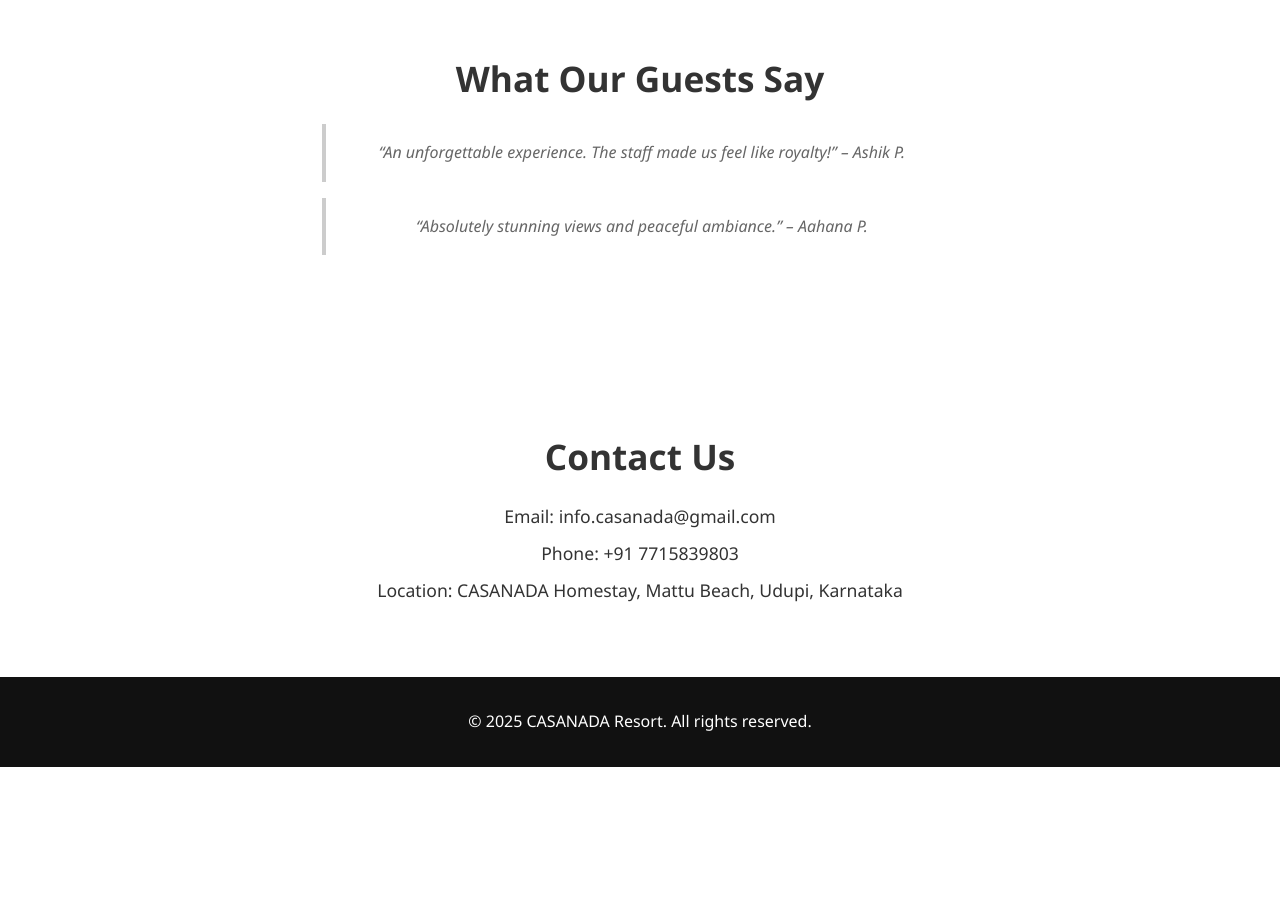
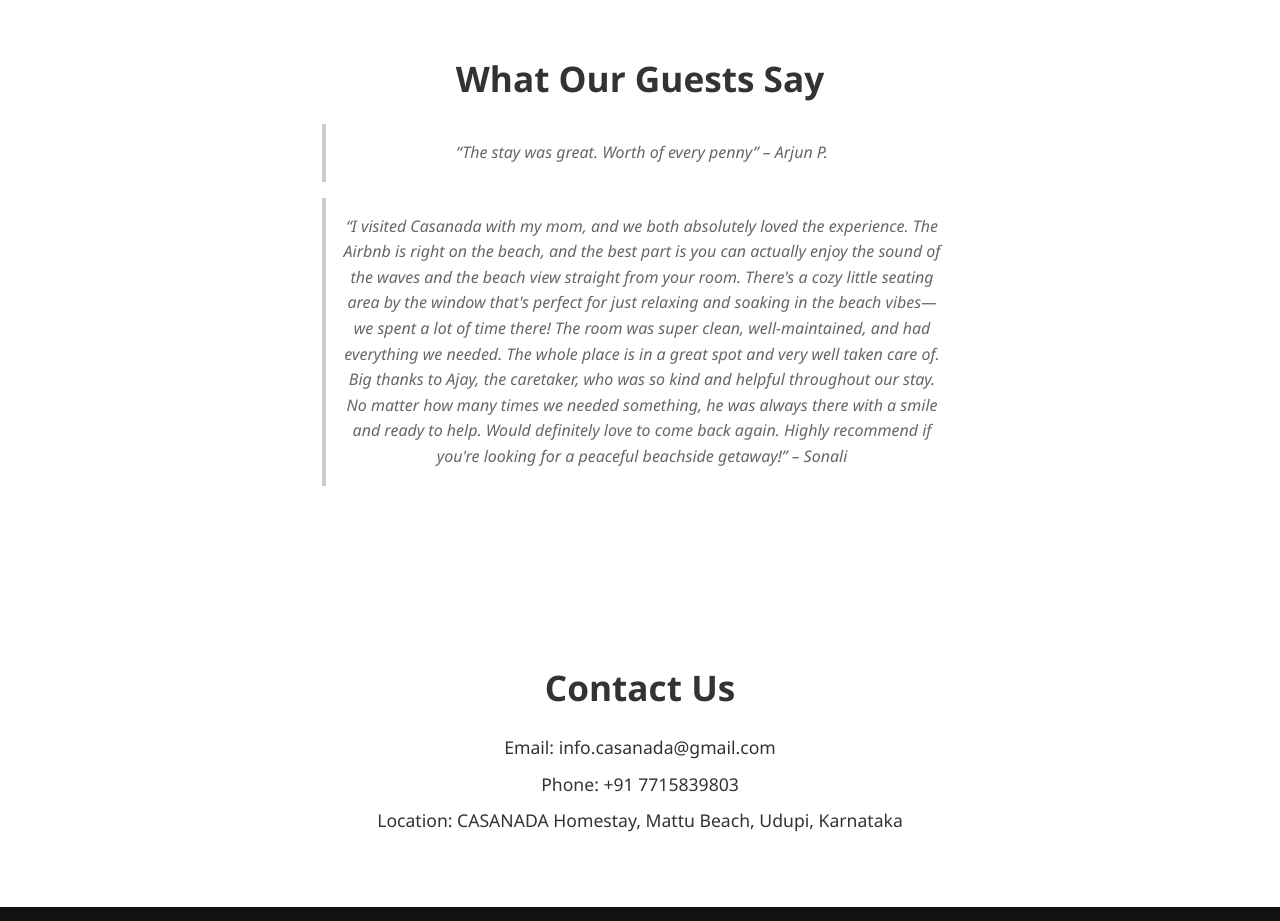
Before and after one commit to avpoojari999/casanada_homestay, a React (Create React App) app: page / in a window 1280 px wide. Shown: the part 2400-3321 px from the top of the page. Before the commit the page ends 3167 px from the top, so only its background shows below. Built offline with nearby package versions, Linux system fonts and the light colour scheme.

Commit message:
Update App.js

```diff
--- a/src/App.js
+++ b/src/App.js
@@ -42,8 +42,10 @@ function App() {
       {/* TESTIMONIALS */}
       <section className="testimonials">
         <h2>What Our Guests Say</h2>
-        <blockquote>“An unforgettable experience. The staff made us feel like royalty!” – Ashik P.</blockquote>
-        <blockquote>“Absolutely stunning views and peaceful ambiance.” – Aahana P.</blockquote>
+        <blockquote>“The stay was great. Worth of every penny” – Arjun P.</blockquote>
+        <blockquote>“I visited Casanada with my mom, and we both absolutely loved the experience. The Airbnb is right on the beach, and the best part is you can actually enjoy the sound of the waves and the beach view straight from your room.
+There's a cozy little seating area by the window that's perfect for just relaxing and soaking in the beach vibes—we spent a lot of time there! The room was super clean, well-maintained, and had everything we needed.
+The whole place is in a great spot and very well taken care of. Big thanks to Ajay, the caretaker, who was so kind and helpful throughout our stay. No matter how many times we needed something, he was always there with a smile and ready to help. Would definitely love to come back again. Highly recommend if you're looking for a peaceful beachside getaway!” – Sonali</blockquote>
       </section>
 
       {/* CONTACT */}
```
